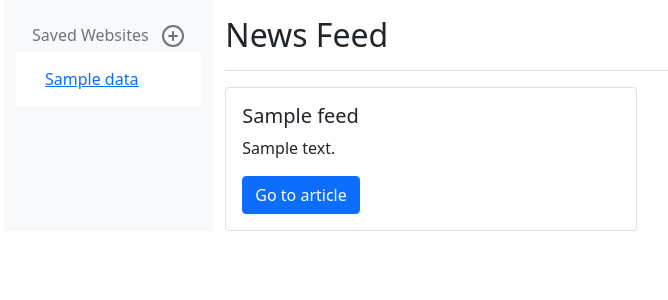
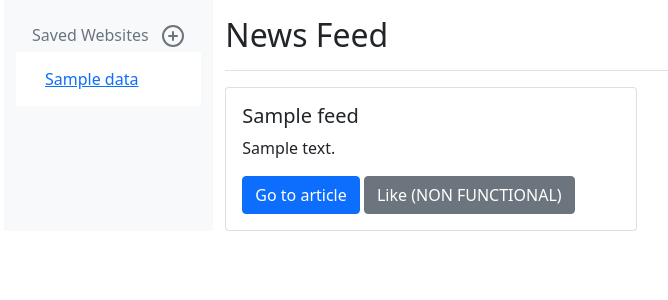
Before and after one commit to Kosmik247/RSS-Feed-Flask, a Flask app: template Project Files/website/templates/home.html in a window 1280 px wide. Shown: the part 56-356 px from the top of the page, without its empty margins (8-676 px from the left). Run offline with Flask 3, Linux system fonts and the light colour scheme; tables that the repository leaves empty hold one stand-in row (values such as "Sample post"); the template is opened without the code that fills it: values that come from a table or form of the project are taken from there, most other values are stand-ins (such as "Sample title", 1, 10 or a date in 2020); some libraries are stand-ins or nearby versions.

Commit message:
Like button commit

```diff
--- a/Project Files/website/templates/home.html
+++ b/Project Files/website/templates/home.html
@@ -44,6 +44,7 @@
                 <h5 class="card-title">{{ article.get('title') }}</h5>
                 <p class="card-text">{{ article.get('description') }}</p>
                 <a href="{{ article.get('link') }}" class="btn btn-primary">Go to article</a>
+                  <button class="btn btn-secondary" id="like">Like (NON FUNCTIONAL)</button>
               </div>
             </div>
           </div>
```
